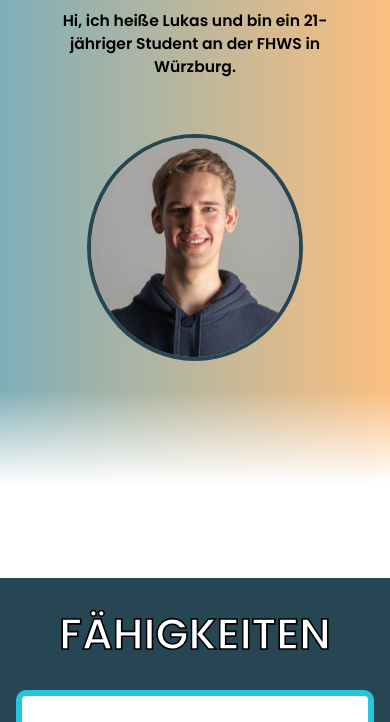
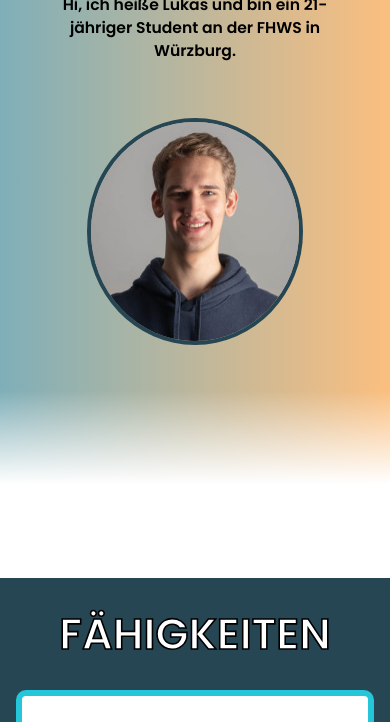
Before and after one commit to malu101/malu101.github.io, a plain HTML site: page index.html in a window 390 px wide. Shown: the part 330-1052 px from the top of the page. Drawn offline with Linux system fonts and the light colour scheme.

Commit message:
Media queries edited

```diff
--- a/css/style.css
+++ b/css/style.css
@@ -617,6 +617,7 @@ svg{
 
    .home .container{
 		flex-direction: column;
+		margin-top: 12rem;
    }
    .home .container .info{
 		padding-bottom: 6rem;
@@ -688,7 +689,7 @@ svg{
    }
 
    .home .container{
-		margin-top: 7rem;
+		margin-top: 5rem;
    }
 
    .home .home-text{
```
